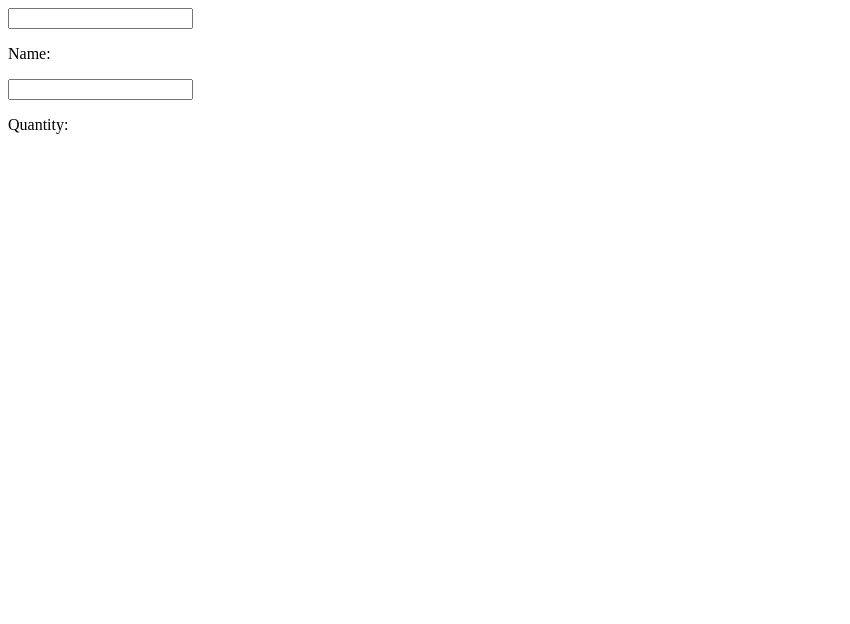
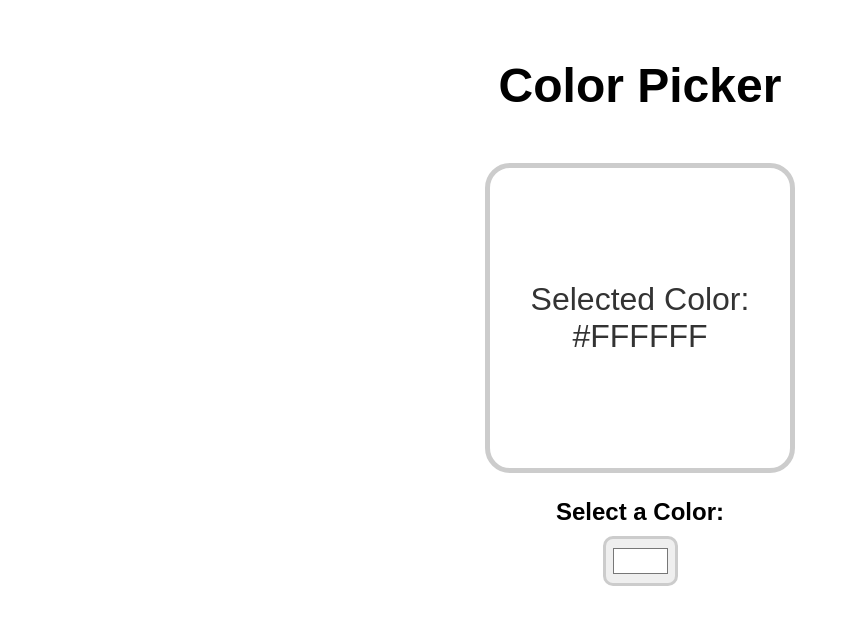
Before and after one commit to Omsurvase24/React-Basics, a React (Vite) app: page / in a window 1280 px wide. Shown: the top 624 px of the page, without its empty margins (0-850 px from the left). Built offline with nearby package versions, Linux system fonts and the light colour scheme.

Commit message:
ColorPicker program

```diff
--- a/src/App.jsx
+++ b/src/App.jsx
@@ -1,9 +1,9 @@
-import MyComponent from "./MyComponent";
+import ColorPicker from "./ColorPicker";
 
 function App() {
   return (
     <>
-      <MyComponent></MyComponent>
+      <ColorPicker></ColorPicker>
     </>
   );
 }
--- /dev/null
+++ b/src/ColorPicker.jsx
@@ -0,0 +1,24 @@
+import React, { useState } from "react";
+
+
+function ColorPicker() {
+
+    const [color, setColor] = useState("#FFFFFF");
+
+    function handleColorChange(e) {
+        setColor(e.target.value);
+    }
+
+    return (
+        <div className="color-picker-container">
+            <h1>Color Picker</h1>
+            <div className="color-display" style={{ backgroundColor: color }}>
+                <p>Selected Color: {color}</p>
+            </div>
+            <label>Select a Color: </label>
+            <input type="color" value={color} onChange={handleColorChange} />
+        </div>
+    );
+}
+
+export default ColorPicker
--- a/src/index.css
+++ b/src/index.css
@@ -1,10 +1,46 @@
-.student {
-  font-size: Arial, sans-serif;
-  font-size: 2em;
-  padding: 10px;
-  border: 1px solid hsl(0, 0%, 50%, 0.8);
+body {
+  font-family: Arial, Helvetica, sans-serif;
 }
 
-.student p {
-  margin: 0;
+.color-picker-container {
+  display: flex;
+  flex-direction: column;
+  align-items: center;
 }
+
+h1 {
+  margin: 50px;
+  font-size: 3rem;
+}
+
+.color-display {
+  width: 300px;
+  height: 300px;
+  display: flex;
+  justify-content: center;
+  align-items: center;
+  border: 5px solid hsl(0, 0%, 80%);
+  border-radius: 25px;
+  margin-bottom: 25px;
+  transition: 0.25s ease;
+}
+
+.color-display p {
+  color: hsl(0, 0%, 20%);
+  font-size: 2rem;
+  text-align: center;
+}
+
+label {
+  font-size: 1.5rem;
+  font-weight: bold;
+  margin-bottom: 10px;
+}
+
+input[type='color'] {
+  width: 75px;
+  height: 50px;
+  padding: 5px;
+  border-radius: 10px;
+  border: 3px solid hsl(0, 0%, 80%);
+}
```
